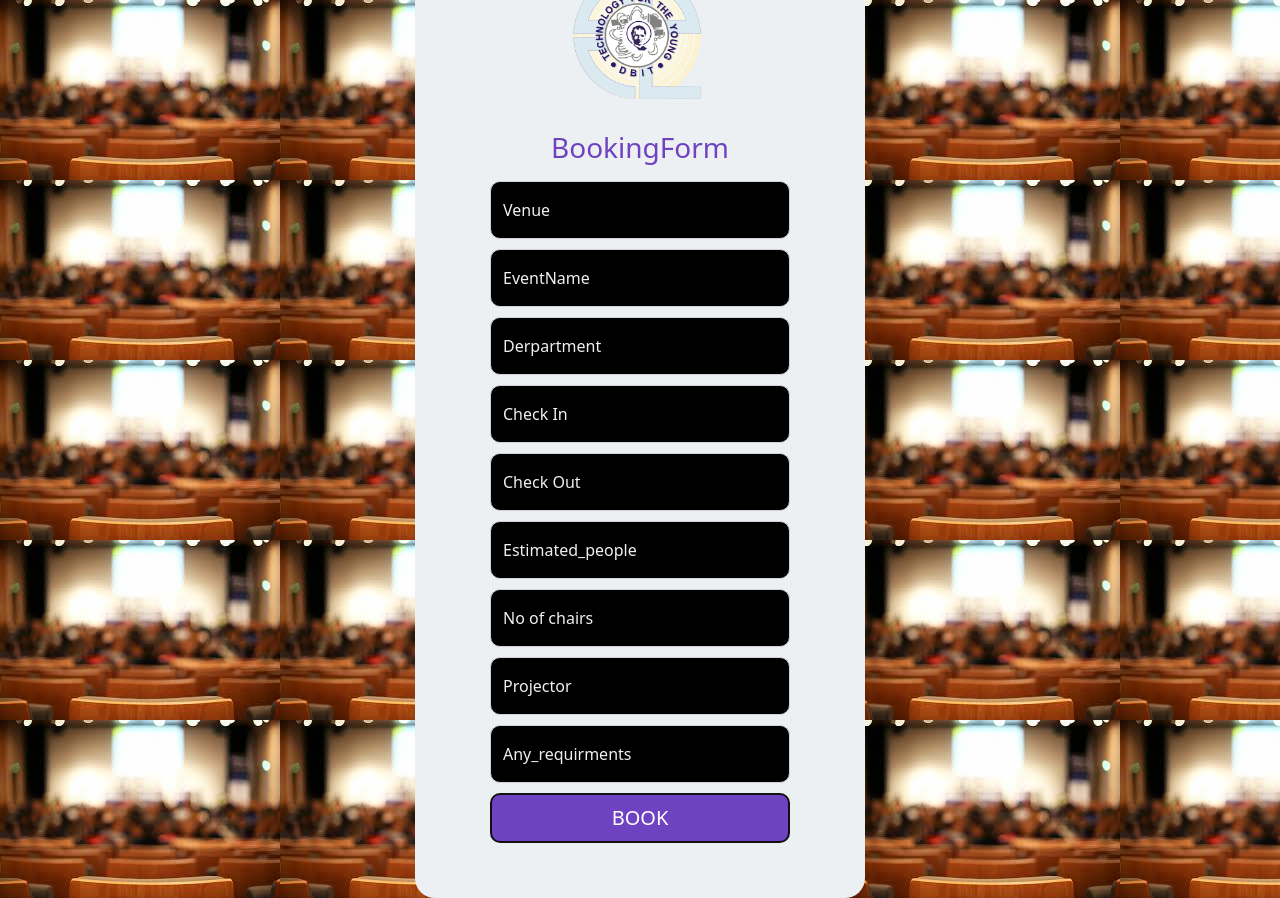
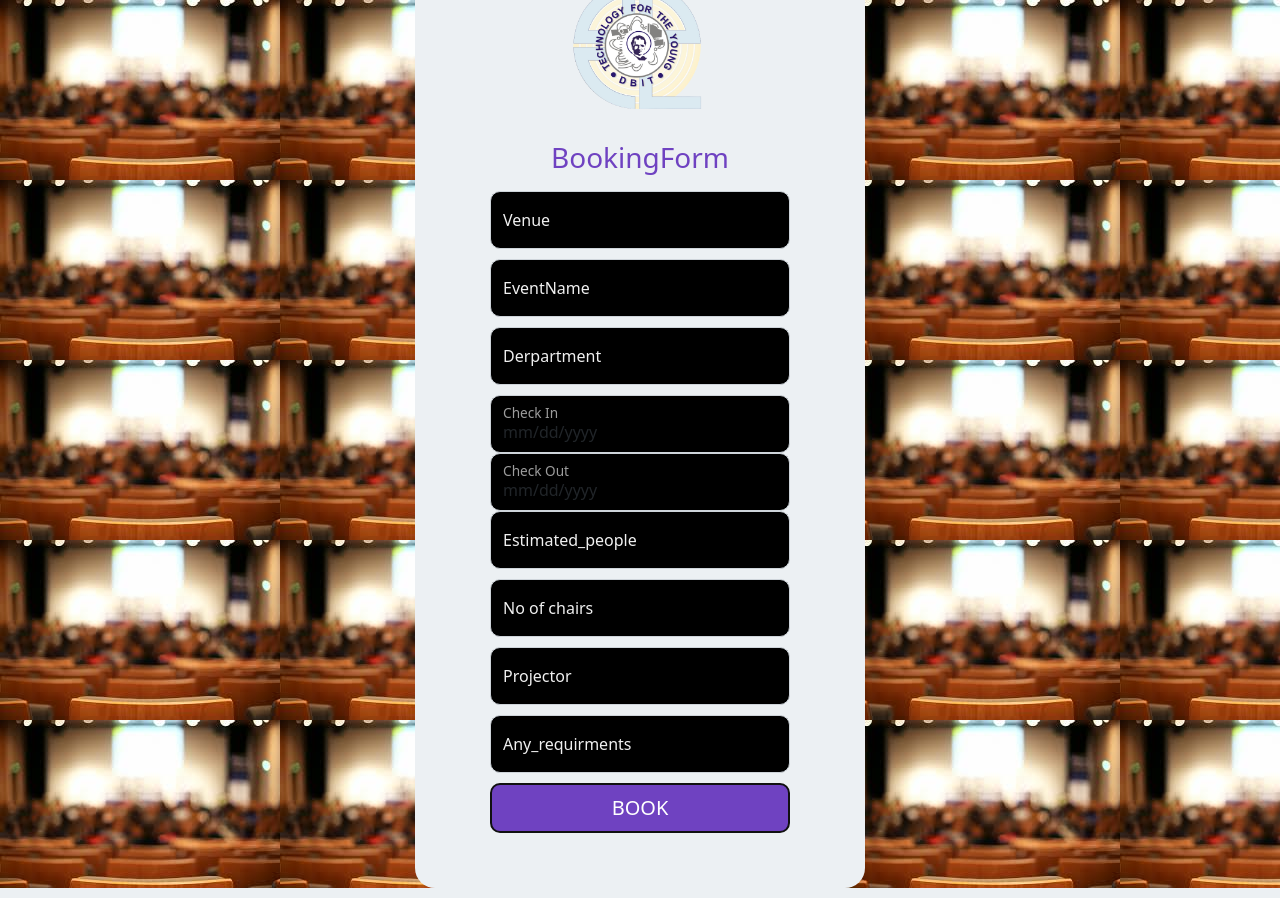
Before and after one commit to DishantWakalkar/VenueDBIT, a Django app: page /bookingform in a window 1280 px wide. Run offline with Django 4.2, Linux system fonts and the light colour scheme.

Commit message:
datepicker

```diff
--- a/venuewebsite/templates/bookingform.html
+++ b/venuewebsite/templates/bookingform.html
@@ -103,25 +103,25 @@
             <label for="floatingInput" style="color:#f0f0f0">Derpartment</label>
           </div>
           <div class="form-floating">
-            <input type="email" class="form-control" id="floatingInput" name="Check in" placeholder="Check in" style="background:#000000; border-radius:10px">
+            <input type="date" class="form-control" id="floatingInput" name="Check in" placeholder="Check in" style="background:#000000; border-radius:10px">
             <label for="floatingInput" style="color:#f0f0f0">Check In</label>
           </div>
           <div class="form-floating">
-            <input type="text" class="form-control" id="floatingPassword" name="Check Out" placeholder="Check Out" style="background:#000000; border-radius:10px">
+            <input type="date" class="form-control" id="floatingPassword" name="Check Out" placeholder="Check Out" style="background:#000000; border-radius:10px">
             <label for="floatingPassword" style="color:#f0f0f0">Check Out</label>
           </div>
           <div class="form-floating">
-            <input type="text" class="form-control" id="floatingPassword" name="Estimated_people" placeholder=" Estimated_people" style="background:#000000; border-radius:10px">
+            <input type="text" class="form-control" id="floatingInput" name="Estimated_people" placeholder=" Estimated_people" style="background:#000000; border-radius:10px">
             <label for="floatingPassword" style="color:#f0f0f0">Estimated_people</label>
           </div>
           <div class="form-floating">
-            <input type="text" class="form-control" id="floatingPassword" name="No of chairs" placeholder=" No of chairs" style="background:#000000; border-radius:10px">
+            <input type="text" class="form-control" id="floatingInput" name="No of chairs" placeholder=" No of chairs" style="background:#000000; border-radius:10px">
             <label for="floatingPassword" style="color:#f0f0f0">No of chairs</label>
           </div> <div class="form-floating">
-            <input type="text" class="form-control" id="floatingPassword" name="Projector" placeholder=" Projector" style="background:#000000; border-radius:10px">
+            <input type="text" class="form-control" id="floatingInput" name="Projector" placeholder=" Projector" style="background:#000000; border-radius:10px">
             <label for="floatingPassword" style="color:#f0f0f0">Projector</label>
           </div> <div class="form-floating">
-            <input type="text" class="form-control" id="floatingPassword" name="Any_requirments" placeholder=" Any_requirments" style="background:#000000; border-radius:10px">
+            <input type="text" class="form-control" id="floatingInput" name="Any_requirments" placeholder=" Any_requirments" style="background:#000000; border-radius:10px">
             <label for="floatingPassword" style="color:#f0f0f0">Any_requirments</label>
           </div>
           <button class="w-100 btn btn-lg btn-primary" style="background:#6f42c1; border-radius:10px; border-color:#111111; border-width:2px" type="submit">BOOK</button>
```
